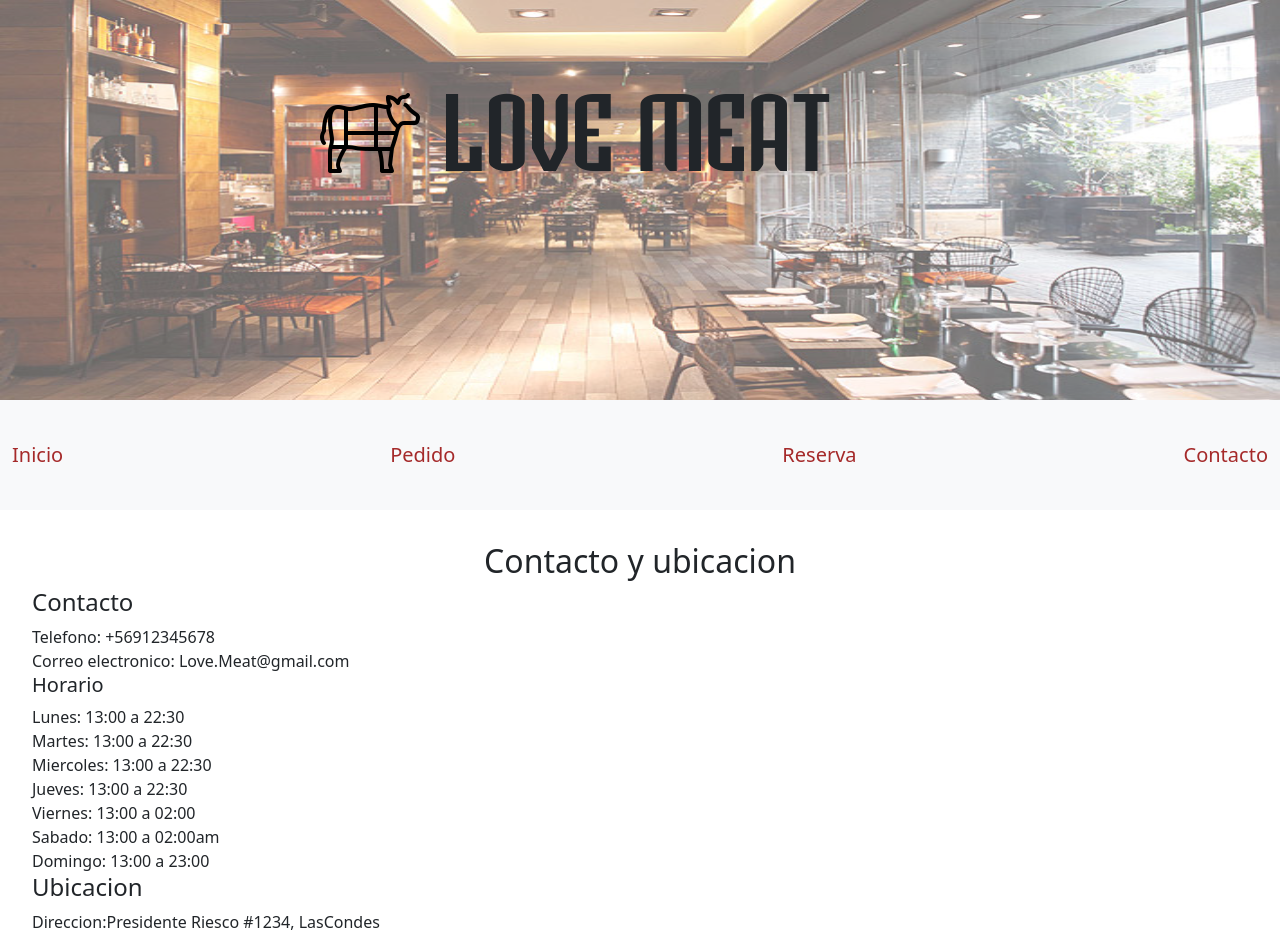
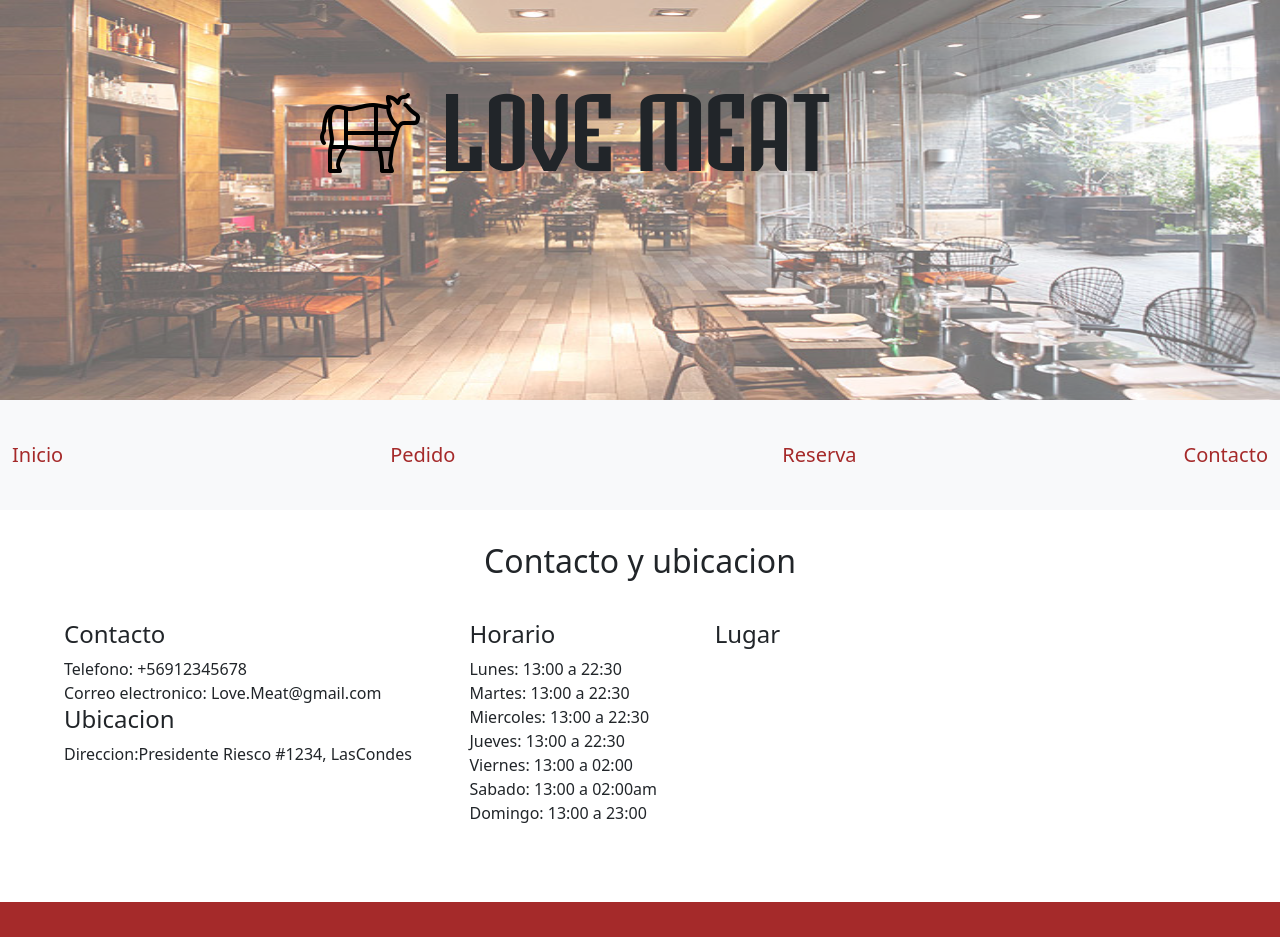
Before and after one commit to JeanDiaz07/Proyecto4, a React (Vite) app: page /Contact in a window 1280 px wide. Shown: the top 937 px of the page. Built offline with nearby package versions, Linux system fonts and the light colour scheme; no server answers.

Commit message:
Diseño contacto

```diff
--- a/componentes/Contact.jsx
+++ b/componentes/Contact.jsx
@@ -3,15 +3,25 @@ export const Contact = () => {
     <>
     <div>
     <h2>Contacto y ubicacion</h2>
-
+    <div class="Contacto">
     <section>
         <h4>Contacto</h4>
 
         <a>Telefono: +56912345678</a><br />
         <a >Correo electronico: Love.Meat@gmail.com</a>
-        <h5>
+
+        <h4>Ubicacion</h4>
+    <a> Direccion:Presidente Riesco #1234, LasCondes    </a>
+
+
+
+    </section>
+    <section>
+
+
+        <h4>
             Horario
-        </h5>
+        </h4>
         <a >Lunes: 13:00 a 22:30  </a><br />
         <a >Martes: 13:00 a 22:30   </a><br />
         <a >Miercoles: 13:00 a 22:30  </a><br />
@@ -23,13 +33,9 @@ export const Contact = () => {
 
     </section>
     <section>
-        <h4>Ubicacion</h4>
-    <a> Direccion:Presidente Riesco #1234, LasCondes    </a>
-
-
-
+        <h4>Lugar</h4>
     </section>
-
+    </div>
 
 
     </div>
--- a/src/index.css
+++ b/src/index.css
@@ -145,3 +145,11 @@ padding: 10% 25% 5% 25%;
 
 
 }
+.Contacto{
+width: 100%;
+height: auto;
+display: flex;
+gap: 5%;
+
+
+}
```
